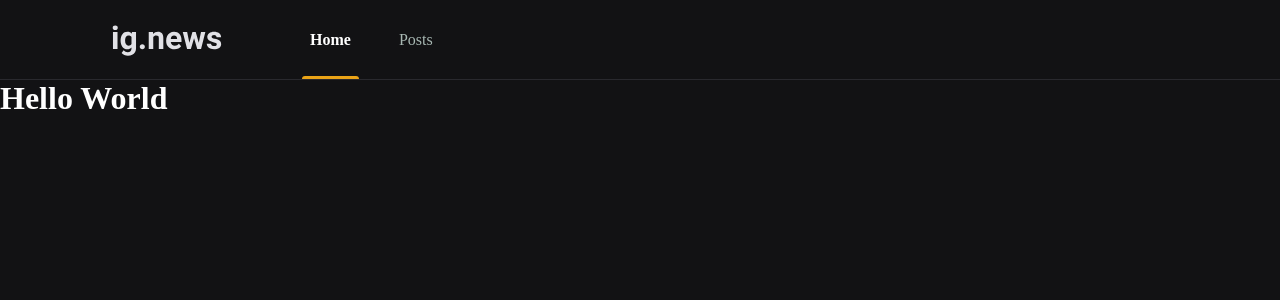
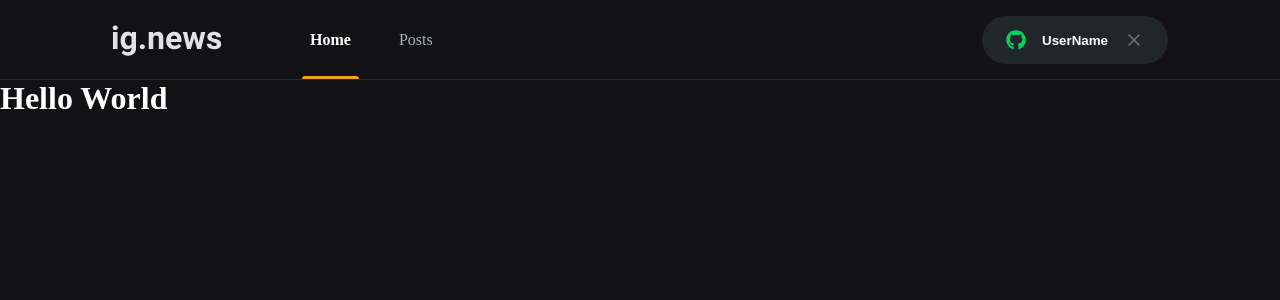
Before and after one commit to anddreluis2/iggnews, a Next.js app: page / in a window 1280 px wide. Shown: the top 300 px of the page. Built offline with nearby package versions, Linux system fonts and the light colour scheme.

Commit message:
SignIn button

```diff
--- a/package.json
+++ b/package.json
@@ -14,6 +14,7 @@
     "next": "12.1.5",
     "react": "18.0.0",
     "react-dom": "18.0.0",
+    "react-icons": "^4.3.1",
     "sass": "^1.51.0",
     "typescript": "^4.6.3"
   },
--- a/src/components/Header/index.tsx
+++ b/src/components/Header/index.tsx
@@ -1,3 +1,4 @@
+import { SignInButton } from '../SignInButton/Index'
 import styles from './styles.module.scss'
 
 export function  Header(){
@@ -9,6 +10,7 @@
                     <a className={styles.active} href="">Home</a>
                     <a href="">Posts</a>
                 </nav>
+                <SignInButton />
             </div>
         </header>
     )
--- a/src/components/Header/styles.module.scss
+++ b/src/components/Header/styles.module.scss
@@ -50,4 +50,8 @@
 
             }
         }
+
+        button {
+            margin-left: auto;
+        }
     }
--- /dev/null
+++ b/src/components/SignInButton/Index.tsx
@@ -0,0 +1,28 @@
+import { FaGithub } from 'react-icons/fa'
+import { FiX } from 'react-icons/fi'
+import styles from './styles.module.scss'
+
+export function SignInButton() {
+    const isUserLoggedIn = true;
+
+    return isUserLoggedIn ? (
+        <button
+            type='button'
+            className={styles.signInButton}
+        >
+            <FaGithub color='#04d361' />
+            UserName
+            <FiX color="#737380" className={styles.closeIcon} />
+        </button>
+    ) : (
+        <button
+            type='button'
+            className={styles.signInButton}
+        >
+            <FaGithub color='#eba417' />
+            Sign In with Github
+        </button>
+    )
+
+
+}
--- /dev/null
+++ b/src/components/SignInButton/styles.module.scss
@@ -0,0 +1,31 @@
+.signInButton{
+    height: 3rem;
+    border-radius: 3rem;
+    background: #1f2729;
+    border: 0;
+    padding: 0 1.5rem;
+    display: flex;
+    align-items: center;
+    justify-content: center;
+    color: var(--white);
+    font-weight: bold;
+
+    svg {
+        width: 20px;
+        height: 20px;
+    }
+
+    svg:first-child {
+        margin-right: 1rem;
+    }
+
+    svg.closeIcon{
+        margin-left: 1rem;
+    }
+
+    transition: filter 0.2s;
+
+    &:hover{
+        filter: brightness(0.8);
+    }
+}
```
Also changed, not shown: 1 other file (tests, documents, lock files or other folders).
